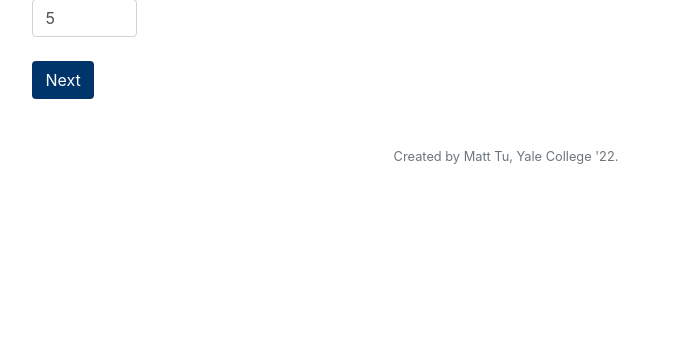
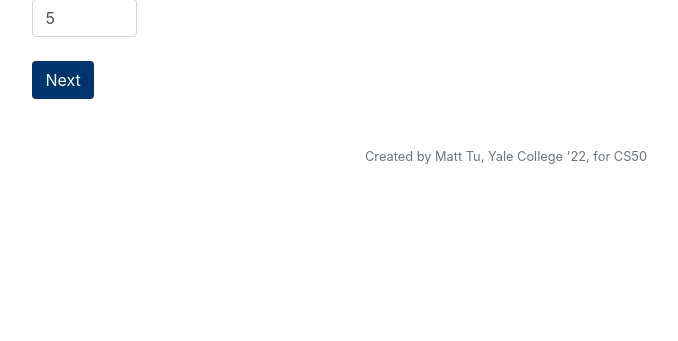
Before and after one commit to 2matttu/ezchem2, a Flask app: page / in a window 1280 px wide. Shown: the part 261-602 px from the top of the page, without its empty margins (134-812 px from the left). Run offline with Flask 2, Linux system fonts and the light colour scheme; some libraries are stand-ins or nearby versions.

Commit message:
edited footer

```diff
--- a/templates/layout.html
+++ b/templates/layout.html
@@ -35,7 +35,7 @@
         </main>
 
         <footer class="small text-center text-muted">
-            Created by Matt Tu, Yale College '22.
+            Created by Matt Tu, Yale College '22, for CS50
         </footer>
     </body>
 
```
